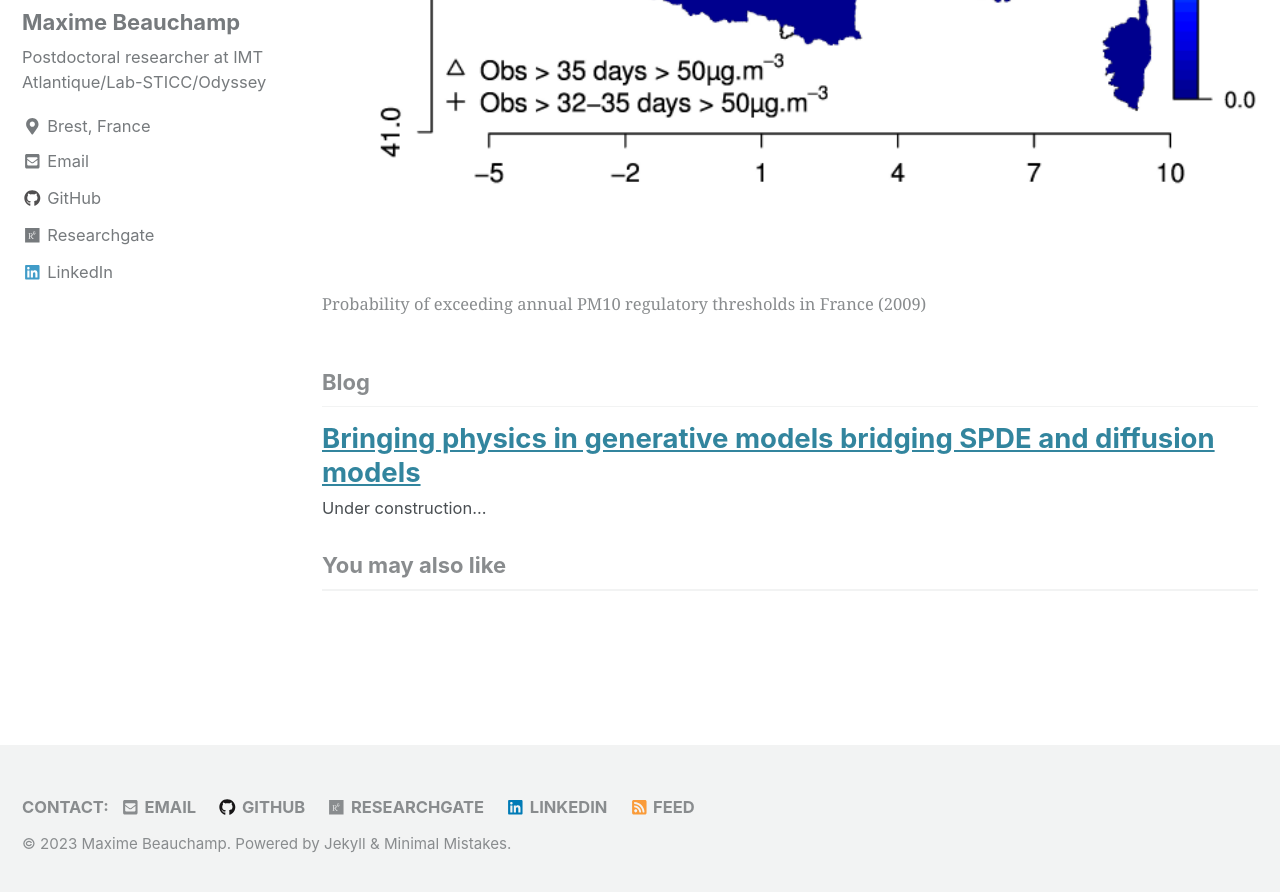
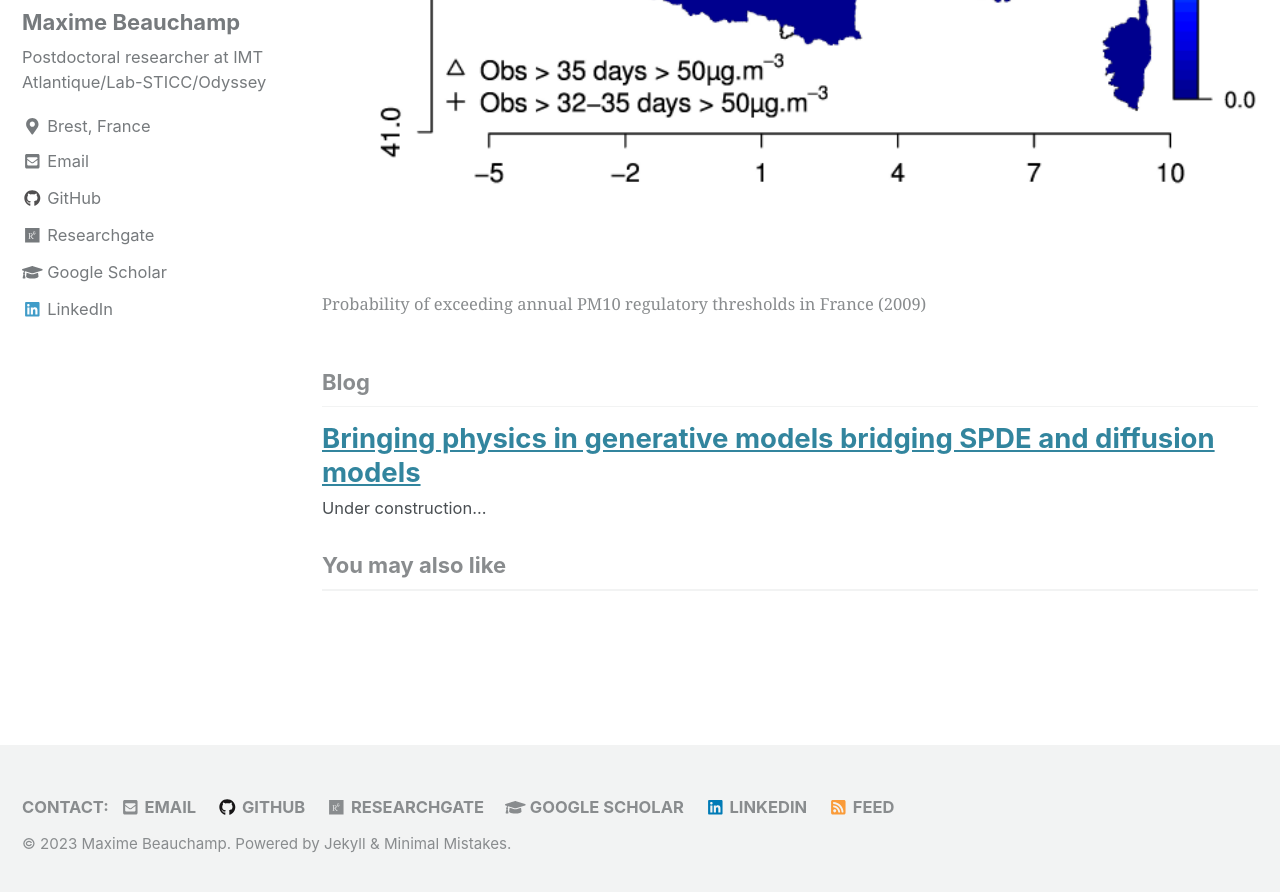
Before and after one commit to maxbeauchamp/maxbeauchamp.github.io, a Jekyll site: the page built from index.html, in a window 1280 px wide and 900 px high, scrolled down 4294 px. Shown: the top 892 px of the window. Built offline with Jekyll 4.4.1, drawn with Linux system fonts in a browser that asks for light colours; cached includes are drawn as plain includes; nearby versions of some CDN libraries; the list of posts is cut into pages by our own code; some of the changed lines change nothing that is shown.

Commit message:
Google scholar

```diff
--- a/_config.yml
+++ b/_config.yml
@@ -124,9 +124,9 @@
     - label: "Researchgate"
       icon: "fab fa-fw fa-researchgate"
       url: "https://www.researchgate.net/profile/Maxime-Beauchamp"
-    #- label: "Google Scholar"
-    #  icon: "fas fa-graduation-cap"
-    #  url: "https://scholar.google.com/citations?user=vN2y_GEAAAAJ&hl"
+    - label: "Google Scholar"
+      icon: "fas fa-graduation-cap"
+      url: "https://scholar.google.com/citations?user=VoYCIv0AAAAJ&hl"
     - label: "LinkedIn"
       icon: "fab fa-fw fa-linkedin"
       url: "https://www.linkedin.com/in/maxime-beauchamp-68482858/"
@@ -150,9 +150,9 @@
     - label: "Researchgate"
       icon: "fab fa-fw fa-researchgate"
       url: "https://www.researchgate.net/profile/Maxime-Beauchamp"
-    #- label: "Google Scholar"
-    #  icon: "fas fa-graduation-cap"
-    #  url: "https://scholar.google.com/citations?user=vN2y_GEAAAAJ&hl"
+    - label: "Google Scholar"
+      icon: "fas fa-graduation-cap"
+      url: "https://scholar.google.com/citations?user=VoYCIv0AAAAJ&hl"
     - label: "LinkedIn"
       icon: "fab fa-fw fa-linkedin"
       url: "https://www.linkedin.com/in/maxime-beauchamp-68482858/"
```
